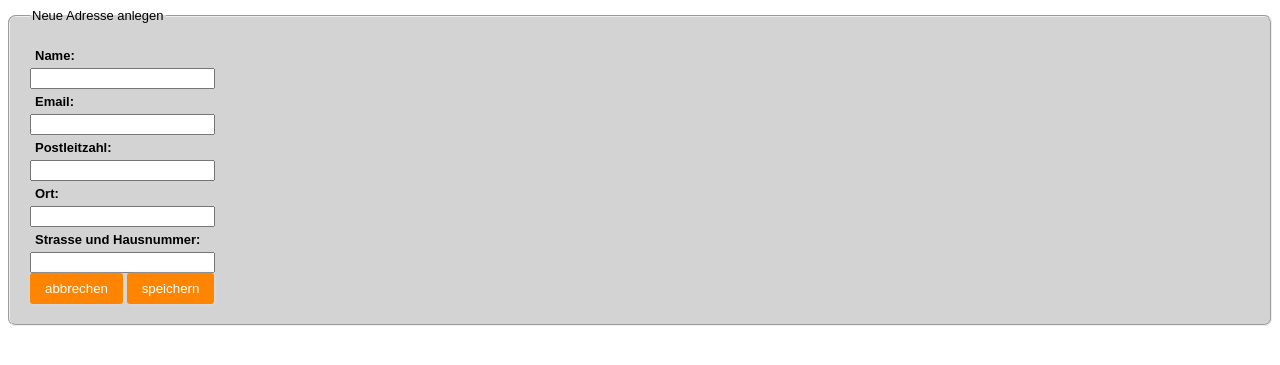
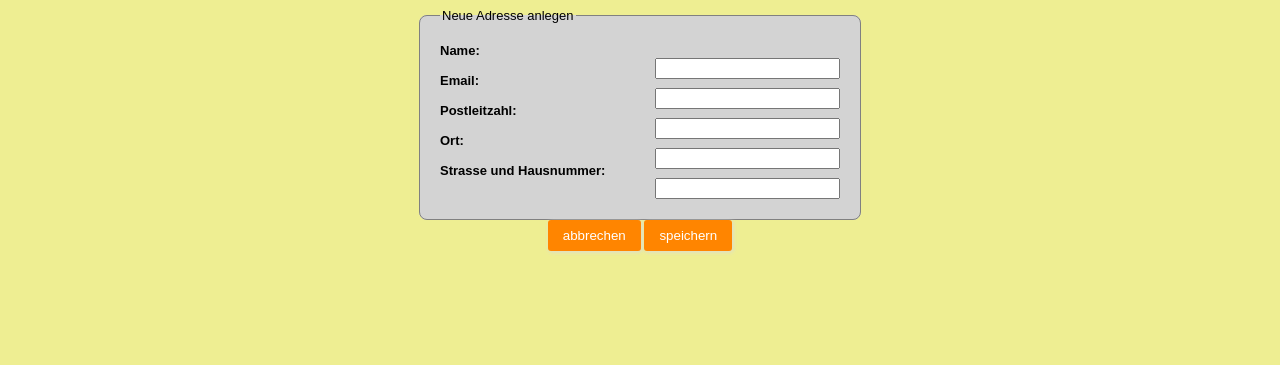
Before and after one commit to kah8361/WEB, a PHP site: page /test.html in a window 1280 px wide. Shown: the top 365 px of the page. Run offline with PHP 8.4, Linux system fonts and the light colour scheme.

Commit message:
Add files via upload

```diff
--- a/test.css
+++ b/test.css
@@ -1,6 +1,9 @@
+body{
+    background-color: rgb(238, 238, 146);
+}
+
 .form-style-2{
     font: 13px Arial, Helvetica, sans-serif;
-    background-color: 55px solid #FFF476;
 }
 .form-style-2-heading{
     font-weight: bold;
@@ -10,14 +13,8 @@
     font-size: 15px;
     padding-bottom: 3px;
 }
-.form-style-2 label{
-    display: block;
-    margin: 5px 5px 5px 5px;
-}
 
-.form-style-2 input.input-field{
-    width: 48%;
-}
+
 
 .form-style-2 input.input-field,
 .form-style-2 button{
@@ -31,11 +28,21 @@
     border-radius: 3px;
     -webkit-border-radius: 3px;
     -moz-border-radius: 3px;
-    align-items: center;
+
+}
+.field-long{
+    float: right;
+}
+.button{
+    text-align: center;
+    margin-left: auto;
+    margin-right: auto;
 }
 
 .fieldset{
-    margin: 0;
+    border: 1px solid grey;
+    width: 400px;
+    margin:auto;
     background-color: lightgrey;
     border-radius: 8px;
     padding: 20px;
--- a/test.html
+++ b/test.html
@@ -10,30 +10,47 @@
 
     <form class="form-style-2">
 
-        <fieldset class = "fieldset">
+        <fieldset class="fieldset">
             <legend>Neue Adresse anlegen</legend>
+
             <div class="text">
                 <label for: name>Name:</label>
+                <br>
                 <input type="text" name="field1" class="field-long" />
+                <br>
+
                 <label for: email>Email:</label>
+                <br>
                 <input type="email" name="field2" class="field-long" />
+                <br>
+
                 <label>Postleitzahl:</label>
+                <br>
                 <input type="number" name="field3" class="field-long" />
+                <br>
+
                 <label for: place>Ort:</label>
+                <br>
                 <input type="text" name="field4" class="field-long" />
+                <br>
+
                 <label>Strasse und Hausnummer:</label>
-                <input type="text" name="field5" class="field-long" /><br>
+                <br>
+                <input type="text" name="field5" class="field-long" />
+                <br>
 
 
             </div>
 
 
-        <button type="button">abbrechen</button>
-        <button type="button">speichern</button>
 
         </fieldset>
 
 
+        <div class="button">
+            <button type="button">abbrechen</button>
+            <button type="button">speichern</button>
+        </div>
     </form>
 
 </body>
```
